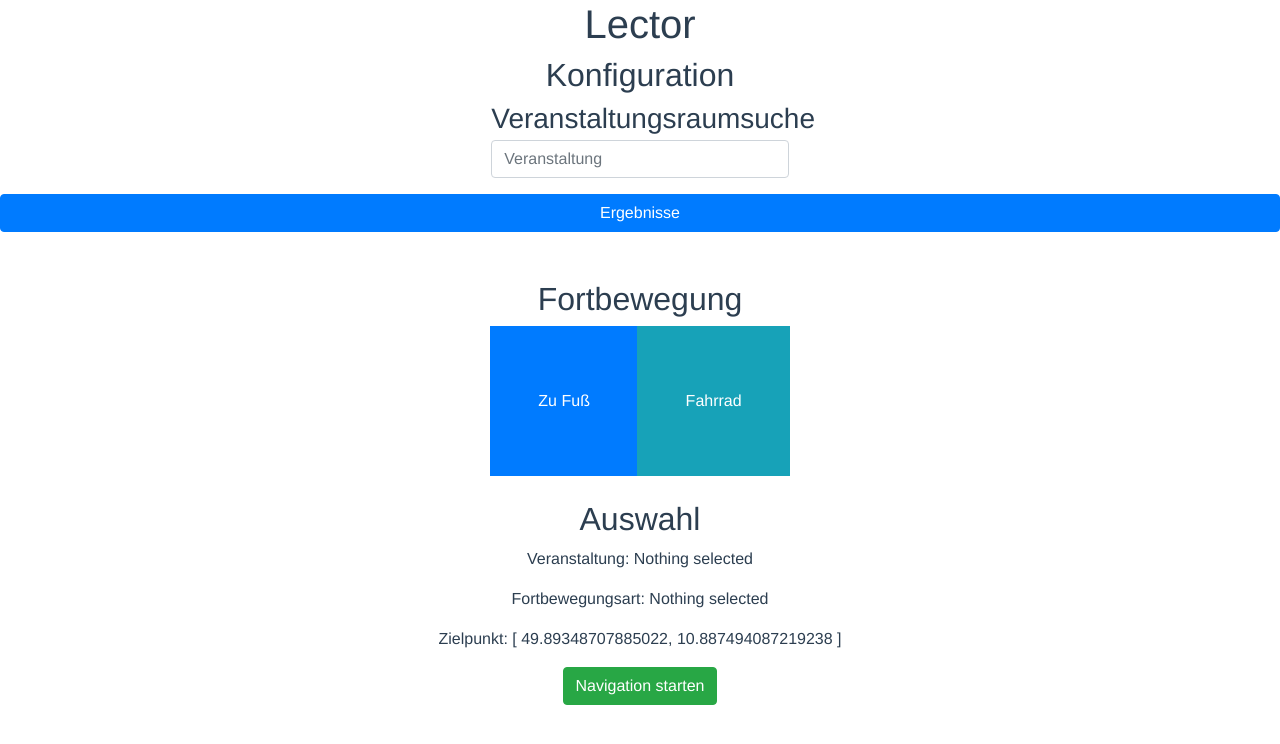
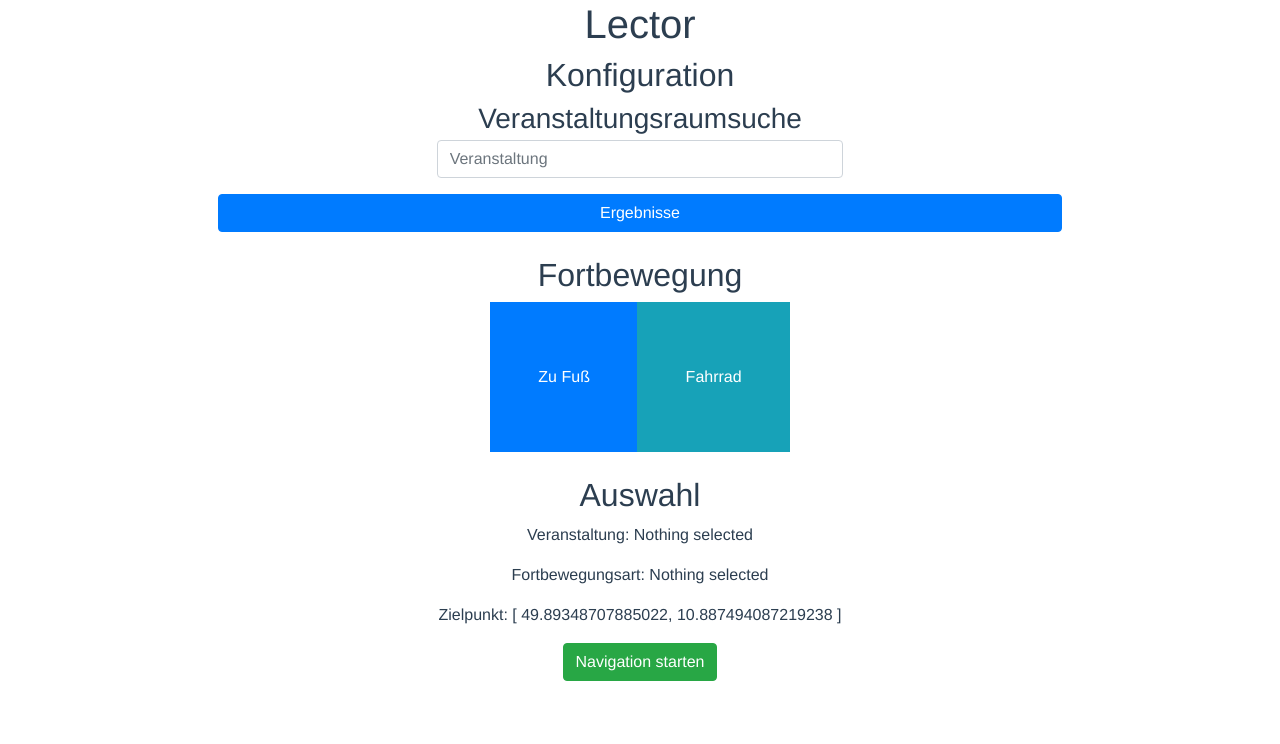
Before and after one commit to michigg/lector_frontend, a Vue app: page / in a window 1280 px wide. Shown: the top 744 px of the page. Built offline with nearby package versions, Linux system fonts and the light colour scheme; what vue-browser-geolocation would draw is missing.

Commit message:
Refractor ui

```diff
--- a/src/main.js
+++ b/src/main.js
@@ -8,12 +8,14 @@ import 'bootstrap/dist/css/bootstrap.css'
 import 'bootstrap-vue/dist/bootstrap-vue.css'
 import {library} from '@fortawesome/fontawesome-svg-core'
 import {faHome} from '@fortawesome/free-solid-svg-icons'
+import {faSpinner} from '@fortawesome/free-solid-svg-icons'
 import {FontAwesomeIcon} from '@fortawesome/vue-fontawesome'
 import axios from 'axios'
 import VueGeolocation from 'vue-browser-geolocation';
 
 
 library.add(faHome);
+library.add(faSpinner);
 
 // fix icon for marker
 import {Icon} from 'leaflet'
--- a/src/views/Home.vue
+++ b/src/views/Home.vue
@@ -1,20 +1,32 @@
 <template>
+    <div>
         <b-row class="justify-content-center">
+            <!--            Heading-->
             <b-col sm="12">
                 <h1>Lector</h1>
                 <h2>Konfiguration</h2>
             </b-col>
-        <b-col xs="12" sm="8" md="5" xl="3" class="mb-3 mt-0 pt-0">
+        </b-row>
+        <b-row class="justify-content-center">
+            <b-col xs="12" sm="8" md="5" xl="4" class="mb-3 mt-0 pt-0 text-center">
                 <h3 class="mb-1">Veranstaltungsraumsuche</h3>
                 <b-form-input v-model="lectureToken" placeholder="Veranstaltung"></b-form-input>
             </b-col>
-        <b-col sm="12" class="mb-4">
+        </b-row>
+        <b-row class="justify-content-center">
+            <b-col xs="12" sm="8" md="5" xl="4" class="text-center" v-if="isLoading">
+                <p>Loading...</p>
+                <font-awesome-icon icon="spinner" spin pulse size="6x"/>
+            </b-col>
+            <b-col xs="12" sm="12" md="8" xl="8" v-else>
                 <b-row>
-                <b-col v-if="options" sm="12" class="mb-4">
+                    <b-col v-if="options" xs="12" class="mb-4">
                         <button class="btn btn-primary w-100" v-on:click="lectureIsActive = !lectureIsActive">Ergebnisse
                         </button>
                     </b-col>
-                <b-col v-for="lecture in options" :key="lecture.univis_key" xs="12" sm=6 md="6" lg="4" xl="3"
+                </b-row>
+                <b-row>
+                    <b-col v-for="lecture in options" :key="lecture.univis_key" xs="12" sm=6 md="6" lg="6" xl="4"
                            v-bind:class="{ active: lectureIsActive }"
                            class="mb-4 lecture">
                         <div class="lecture-content p-1 h-100">
@@ -32,6 +44,9 @@
                     </b-col>
                 </b-row>
             </b-col>
+        </b-row>
+        <b-row class="justify-content-center">
+            <!--            Locomotion-->
             <b-col sm="12" class="mb-4">
                 <h2>Fortbewegung</h2>
                 <b-button-group class="locomotion-btn-group">
@@ -51,6 +66,8 @@
                     </b-button>
                 </b-button-group>
             </b-col>
+        </b-row>
+        <b-row class="justify-content-center">
             <b-col sm="12">
                 <h2>Auswahl</h2>
                 <p v-if="selected">Raum: {{selected.building_key | do_room_number(selected.level, selected.number)}}</p>
@@ -60,10 +77,13 @@
                 <p v-if="to_coord">Zielpunkt: {{to_coord}}</p>
                 <p v-else>Zielpunkt: Nothing selected</p>
             </b-col>
+        </b-row>
+        <b-row>
             <b-col sm="12">
                 <router-link to="/routing" class="btn btn-success">Navigation starten</router-link>
             </b-col>
         </b-row>
+    </div>
 </template>
 
 <script>
```
Lines whose indentation alone changed are shown as unchanged.
